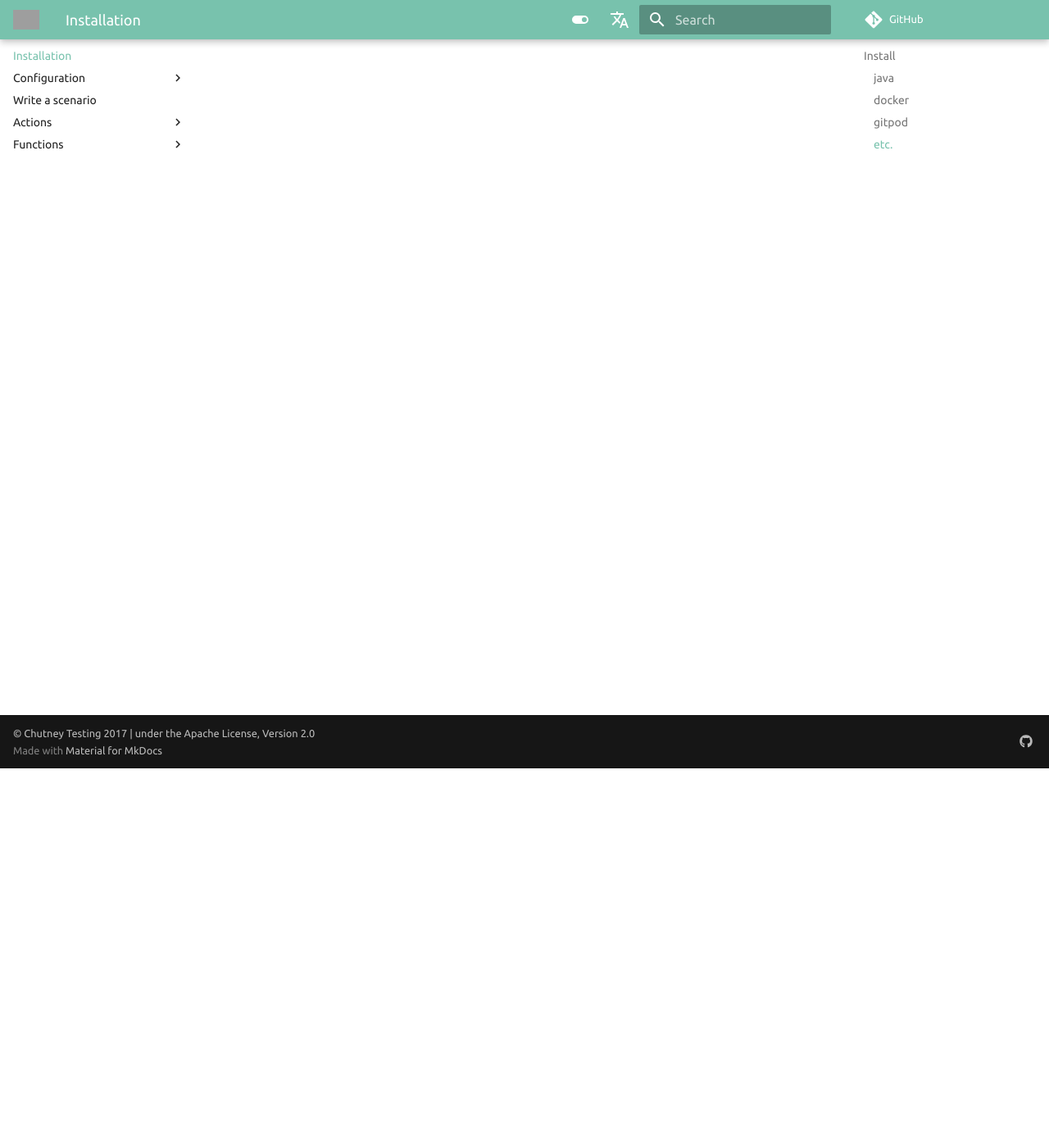
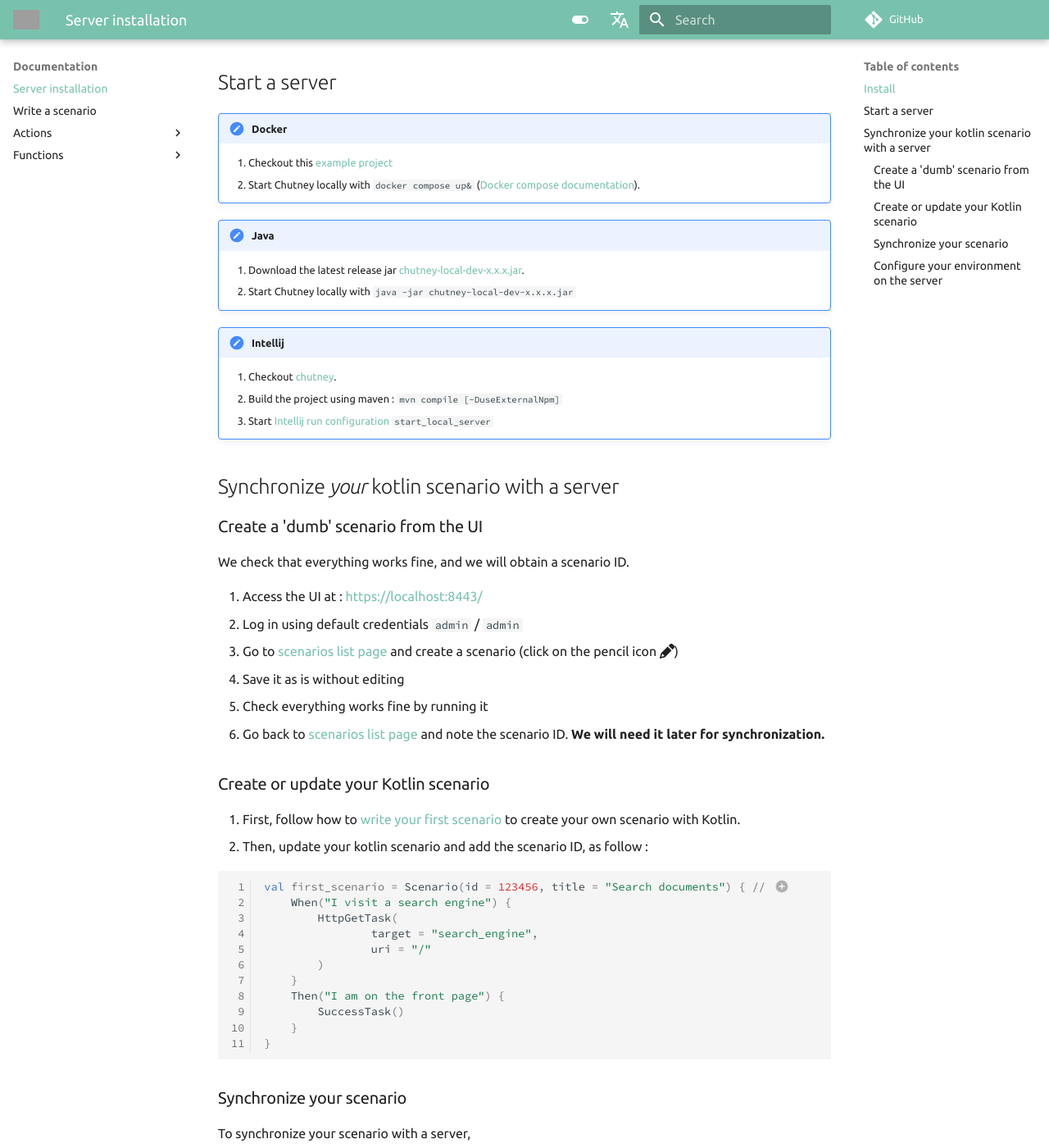
Before and after one commit to chutney-testing/chutney-testing.github.io-legacy, an MkDocs documentation site: the page built from docs/install.md, in a window 1280 px wide and 1400 px high, scrolled down 463 px. Shown: the whole window at 82% size. Built offline with MkDocs 1.6.1 and Material for MkDocs 9.7.7, drawn with Linux system fonts in a browser that asks for light colours; comment, search, counter and statistics services are not loaded; some of the changed text lies outside the part shown; grey boxes are pictures that could not be loaded.

Commit message:
docs: Document server install & sync (#19)
Co-authored-by: bessonm <besson.mael@gmail.com>

````diff
--- a/docs/install.md
+++ b/docs/install.md
@@ -1,6 +1,98 @@
 # Install
 
-## java
-## docker
-## gitpod
-## etc.
+You can run scenarios without installing a Chutney server. This fits well within a CI or for a developer local setup.
+
+However, building software is most often a teamwork !
+Doing so, you will need to collaborate and share scenarios, track their executions
+and allow functional and business analyst to review and be involved in testing their product.
+
+That's why we provide a server and web UI to help us do all these things.
+
+You can find all code and configuration below in this [example project](https://github.com/chutney-testing/chutney-project-template)
+
+# Start a server
+
+!!! note "Docker"
+
+    1. Checkout this [example project](https://github.com/chutney-testing/chutney-project-template)
+    2. Start Chutney locally with `docker compose up&` ([Docker compose documentation](https://docs.docker.com/compose/)).
+
+!!! note "Java"
+
+    1. Download the latest release jar [chutney-local-dev-x.x.x.jar](https://github.com/chutney-testing/chutney/releases/latest).
+    2. Start Chutney locally with `java -jar chutney-local-dev-x.x.x.jar`
+
+!!! note "Intellij"
+
+    1. Checkout [chutney](https://github.com/chutney-testing/chutney).
+    2. Build the project using maven : `mvn compile [-DuseExternalNpm]`
+    3. Start [Intellij run configuration](https://www.jetbrains.com/help/idea/run-debug-configuration.html) `start_local_server`
+
+# Synchronize *your* kotlin scenario with a server
+
+## Create a 'dumb' scenario from the UI
+
+We check that everything works fine, and we will obtain a scenario ID.
+
+1. Access the UI at : [https://localhost:8443/](https://localhost:8443/)
+2. Log in using default credentials `admin` / `admin`
+3. Go to [scenarios list page](https://localhost:8443/#/scenario) and create a scenario (click on the pencil icon :fontawesome-solid-pencil:)
+4. Save it as is without editing
+5. Check everything works fine by running it
+6. Go back to [scenarios list page](https://localhost:8443/#/scenario) and note the scenario ID. **We will need it later for synchronization.**
+
+## Create or update your Kotlin scenario
+
+1. First, follow how to [write your first scenario](/getting_started/write/#write-a-scenario) to create your own scenario with Kotlin.
+2. Then, update your kotlin scenario and add the scenario ID, as follow :
+
+``` kotlin
+val first_scenario = Scenario(id = 123456, title = "Search documents") { // (1)
+    When("I visit a search engine") {
+        HttpGetTask(
+                target = "search_engine",
+                uri = "/"
+        )
+    }
+    Then("I am on the front page") {
+        SuccessTask()
+    }
+}
+```
+
+1. Set the server scenario ID in the Scenario constructor
+
+## Synchronize your scenario
+
+To synchronize your scenario with a server,
+
+1. Configure your server info
+``` kotlin
+import com.chutneytesting.kotlin.synchronize.synchronise
+import com.chutneytesting.kotlin.util.ChutneyServerInfo
+
+val chutneyLocalServer = ChutneyServerInfo(
+    remoteServerUrl = "http://localhost:8081", remoteUserName = "admin", remoteUserPassword = "admin"
+)
+```
+
+2. Execute a main to call synchronise on your scenario
+``` kotlin
+fun main() {
+    first_scenario.synchronise(serverInfo = chutneyLocalServer, updateRemote = true)
+}
+```
+
+Now your scenario should be updated on the server ! :material-rocket-launch:
+
+## Configure your environment on the server
+
+Now, the last step before running your scenario from the server is to setup environments and targets.
+
+!!! note "Create an environment"
+
+    To manage environments on a server, you can :
+
+    * Use the UI forms,
+    * Copy an existing environment file into the server configuration folder (default is `.chutney/conf/environment`),
+    * Import an existing environment file, (// TODO check bug on model compatibilty Kotlin/Server)
--- a/mkdocs.yml
+++ b/mkdocs.yml
@@ -11,16 +11,16 @@ copyright: © Chutney Testing 2017 | under the Apache License, Version 2.0
 nav:
   - Overview: index.md
   - Getting Started:
-    - Install: getting_started/setup.md
+    - Requirements: getting_started/requirements.md
     - Write your first scenario: getting_started/write.md
     - Run your scenario: getting_started/run.md
   - Documentation:
-    - Installation: install.md
-    - Configuration:
-      - environment: configuration/env.md
-      - roles: configuration/roles.md
-      - agent: configuration/agent.md
-    - 'Write a scenario': write.md
+    - Server installation: install.md
+    #- Configuration:
+    #  - environment: configuration/env.md
+    #  - roles: configuration/roles.md
+    #  - agent: configuration/agent.md
+    - Write a scenario: getting_started/write
     - Actions:
         - Introduction: actions/introduction.md
         - amqp: actions/amqp.md
````
Also changed, not shown: README.md (added, +10 -0 lines), docs/configuration/agent.md (deleted, +0 -1 lines), docs/configuration/env.md (deleted, +0 -1 lines), docs/configuration/roles.md (deleted, +0 -1 lines), docs/index.md (+2 -2 lines), docs/write.md (deleted, +0 -1 lines), docs/getting_started/requirements.md (renamed from docs/getting_started/setup.md).
